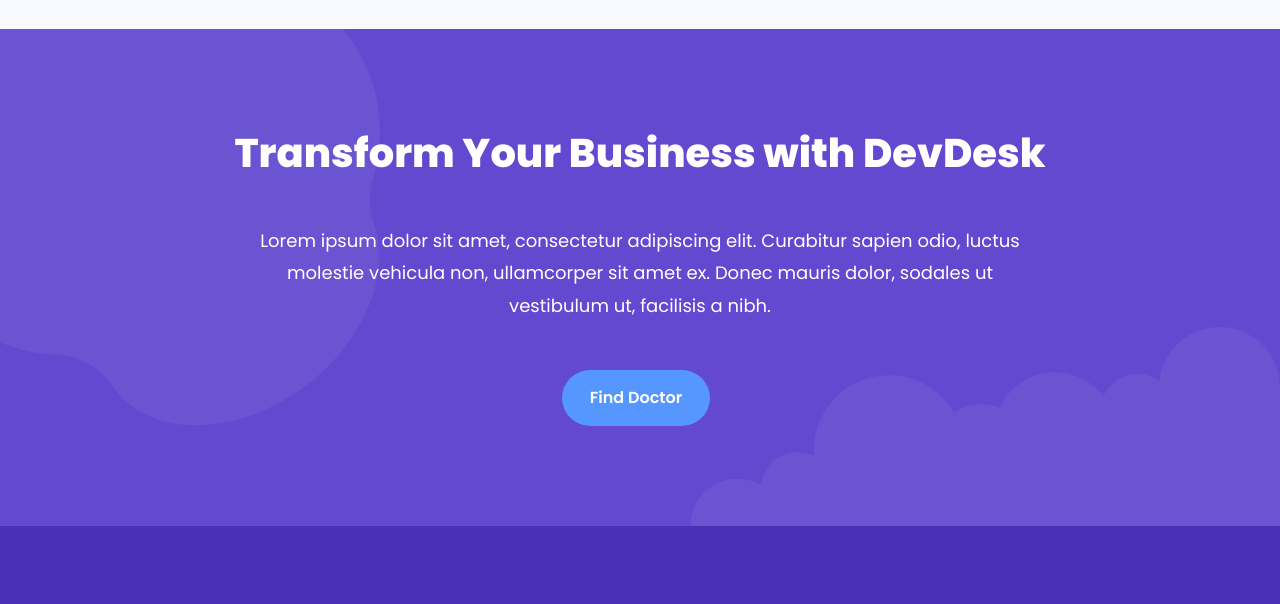
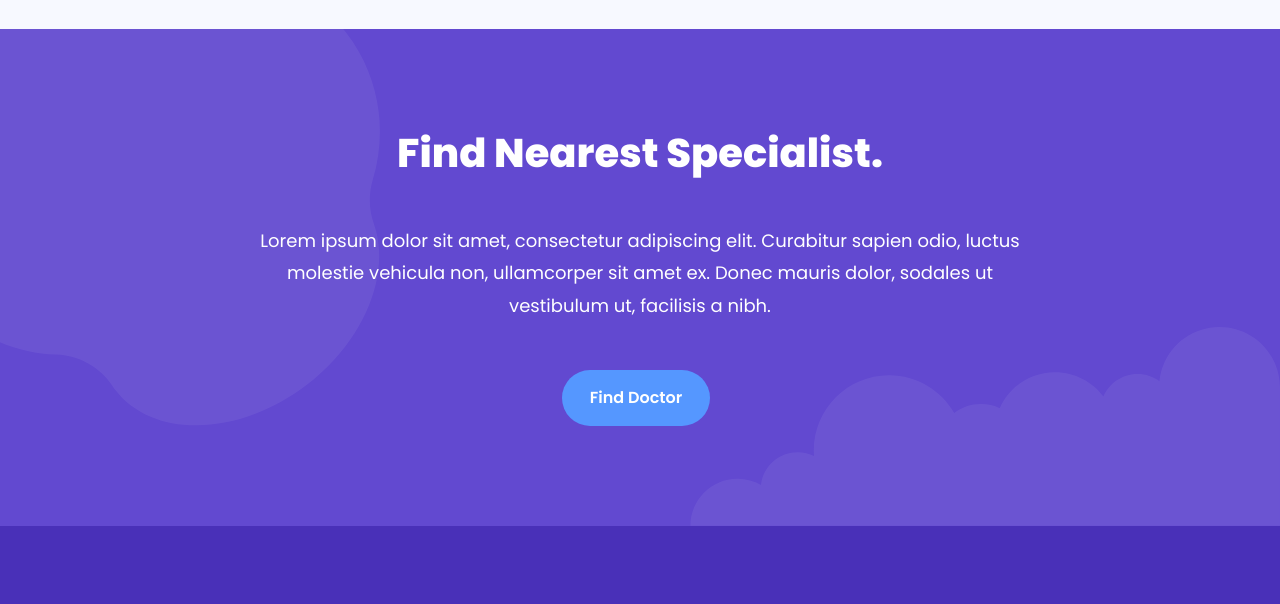
Before and after one commit to sonulearn/sober, a plain HTML site: page index.html in a window 1280 px wide. Shown: the part 1160-1764 px from the top of the page. Drawn offline with nearby package versions, Linux system fonts and the light colour scheme; files whose address does not match are found by name.

Commit message:
Update index.html

```diff
--- a/index.html
+++ b/index.html
@@ -177,7 +177,8 @@
 				</div>
 				<div class="z-1 position-relative z-wrapper">
 					<div class="section-header mb-4 mb-lg-5">
-						<h2 class="section-title text-white">Transform Your Business with DevDesk</h2>
+						<h2 class="section-title text-white">Find Nearest
+Specialist.</h2>
 
 					</div>
 					<div class="section-intro single-col-max mx-auto">
@@ -186,7 +187,7 @@
 						nibh.
 					</div>
 					<div class="section-cta pt-4 pt-lg-5">
-						<a href="https://themes.3rdwavemedia.com/bootstrap-templates/product/devdesk-free-bootstrap-5-knowledge-base-help-centre-template-for-tech-products/"
+						<a href="find-result.html"
 							class="btn btn-primary me-2">Find Doctor</a>
 					</div>
 				</div><!--//z-wrapper-->
```
